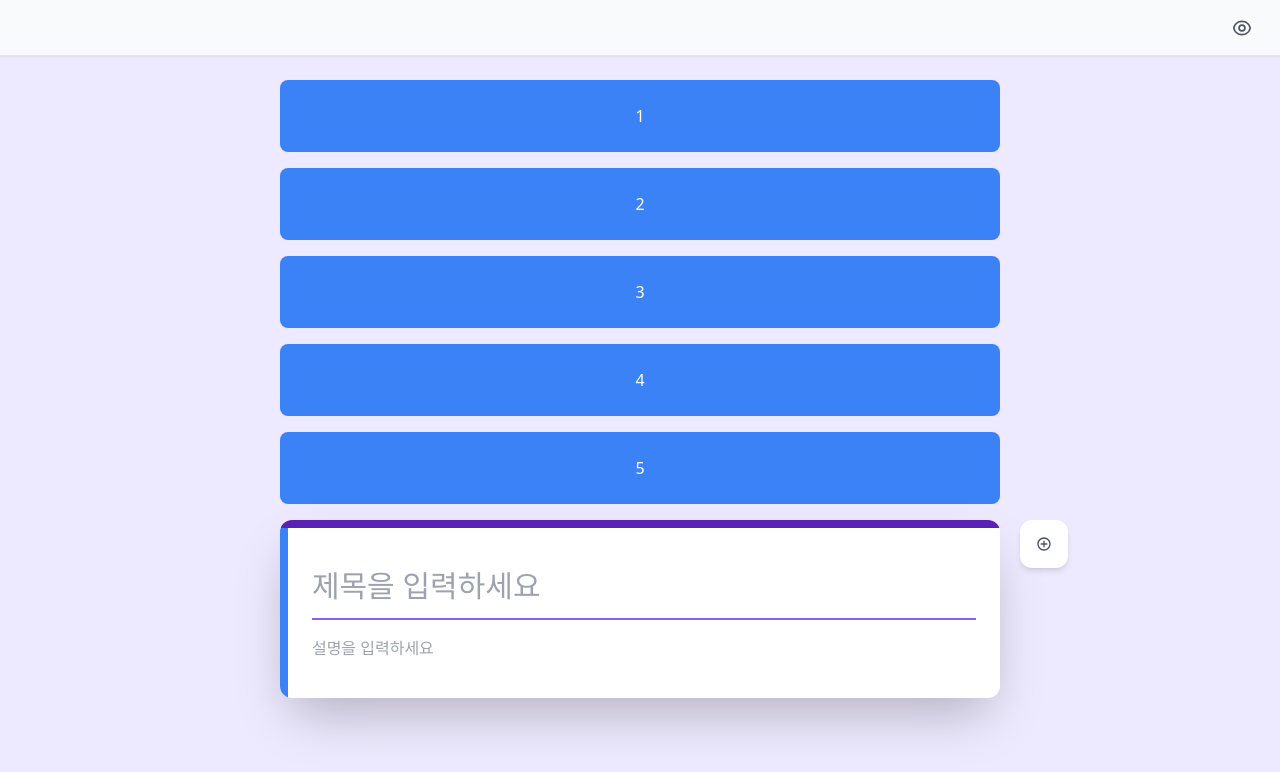
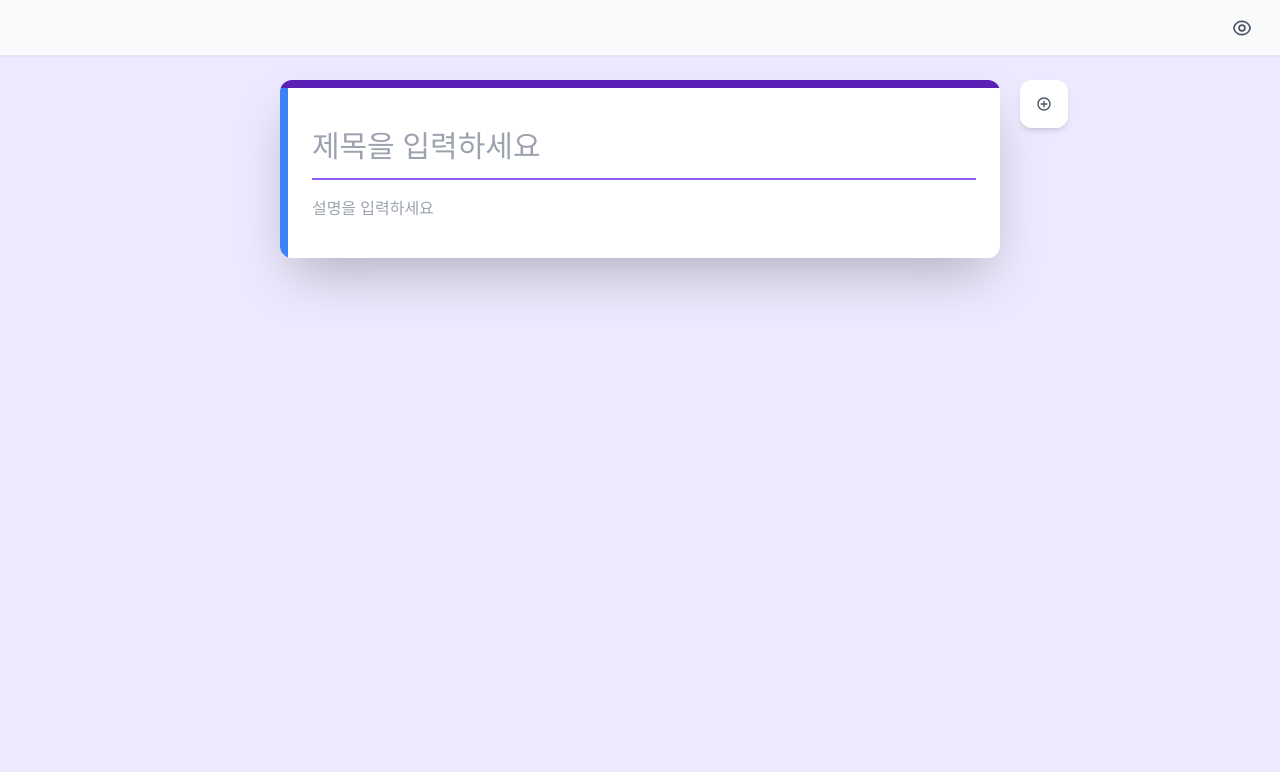
Before and after one commit to bh2980/googleFormClone, a React (Vite) app: page /editor in a window 1280 px wide. Shown: the top 772 px of the page. Built offline with nearby package versions, Linux system fonts and the light colour scheme.

Commit message:
fix: merge 하면서 생긴 문제 fix

```diff
--- a/src/component/editor/AnswerItemManager.tsx
+++ b/src/component/editor/AnswerItemManager.tsx
@@ -29,7 +29,7 @@ const AnswerManager = ({ questionID }: AnswerManagerProps) => {
 
   const { isEditing } = useChangeEditBlockID(questionID);
 
-  const { constainerRef, handleDrag } = useDnDList({
+  const { containerRef, handleDrag } = useDnDList({
     handleItem: (fromIdx: number, toIdx: number) => {
       dispatch(editAnswerOrder({ questionID, fromIdx, toIdx }));
     },
@@ -83,7 +83,7 @@ const AnswerManager = ({ questionID }: AnswerManagerProps) => {
       {type === EDITOR_QUESTION_TYPE.long && <div className="text-gray-400">장문형 메시지</div>}
       {type !== EDITOR_QUESTION_TYPE.short && type !== EDITOR_QUESTION_TYPE.long && (
         <>
-          <div ref={constainerRef}>
+          <div ref={containerRef}>
             {answerIDList.map((aID, idx) => {
               const answerInfo = answerMap[aID];
               return (
@@ -97,7 +97,7 @@ const AnswerManager = ({ questionID }: AnswerManagerProps) => {
                   isEditing={isEditing}
                   deletable={answerIDList.length > 1}
                   onDeleteButton={() => removeAnswerItem(aID, idx)}
-                  handleDrag={(e) => handleDrag(e, idx)}
+                  handleDrag={handleDrag}
                   innerRef={(el) => (chooseAnswerRef.current[idx] = el)}
                 />
               );
--- a/src/hook/headless/useDnDList_unstable.tsx
+++ /dev/null
@@ -1,204 +0,0 @@
-import { useMemo, useRef } from "react";
-
-interface useDnDProps {
-  handleItem: (fromIdx: number, toIdx: number) => void;
-}
-
-export interface DnDAction {
-  fromIdx: number;
-  toIdx: number;
-}
-
-const setStyle = (target: HTMLElement, style: Partial<CSSStyleDeclaration>) => {
-  Object.assign(target.style, style);
-};
-
-const makePx = (number: number) => `${number}px`;
-
-const isMoved = (item: HTMLElement) => item.classList.contains("moved");
-
-const makeTranslate = (x: number, y: number) => `translate(${makePx(x)}, ${makePx(y)})`;
-
-const useDnDList_unstable = <T extends HTMLElement = HTMLDivElement>({ handleItem }: useDnDProps) => {
-  const containerRef = useRef<T>(null);
-  const stackRef = useRef<number[]>([]);
-  const prevDiff = useRef(0);
-
-  const isReverse = (diff: number, stackTop: number, belowItemIdx: number) => {
-    if (stackTop === belowItemIdx) {
-      prevDiff.current = prevDiff.current * -1;
-      return true;
-    }
-
-    if (prevDiff.current === 0) {
-      prevDiff.current = diff;
-      return false;
-    }
-
-    if (prevDiff.current !== diff) {
-      prevDiff.current = diff;
-      return true;
-    } else return false;
-  };
-
-  const getDragIdx = (item: HTMLElement) => Number(item.dataset.dragIdx);
-  const getStackTop = () => stackRef.current[stackRef.current.length - 1];
-
-  const dragStart = (e: React.MouseEvent) => {
-    if (!containerRef?.current) return;
-
-    e.preventDefault();
-
-    // TODO 추후 수정 -> useMemo를 통한 성능 최적화
-    // const itemList = [...containerRef.current.childNodes] as HTMLElement[];
-
-    const dragStartPoint = { clientX: e.clientX, clientY: e.clientY };
-
-    containerRef.current.childNodes.forEach((item, idx) => {
-      const dragListItem = item as HTMLElement;
-
-      dragListItem.dataset.dragIdx = String(idx);
-      setStyle(dragListItem, { transition: "transform 0.2s" });
-    });
-
-    const placeholder = e.target as HTMLElement;
-    const dragItemIdx = getDragIdx(placeholder);
-
-    stackRef.current.push(dragItemIdx);
-
-    const moveItem = placeholder.cloneNode(true) as HTMLElement;
-    const { width, height, top, left } = placeholder.getBoundingClientRect();
-
-    setStyle(moveItem, {
-      position: "fixed",
-      pointerEvents: "none",
-      zIndex: "9999",
-      width: makePx(width),
-      height: makePx(height),
-      top: makePx(top),
-      left: makePx(left),
-      transition: "",
-    });
-
-    setStyle(placeholder, { opacity: "0.5", border: "1px solid blue", pointerEvents: "none" });
-
-    containerRef.current.appendChild(moveItem);
-
-    const GAP =
-      containerRef.current.childNodes.length <= 1
-        ? 0
-        : (containerRef.current.childNodes[1] as HTMLElement).getBoundingClientRect().top -
-          (containerRef.current.childNodes[0] as HTMLElement).getBoundingClientRect().bottom;
-
-    const MOVE_DISTANCE = height + GAP;
-
-    const mouseMove = (e: MouseEvent) => {
-      e.preventDefault();
-
-      const deltaX = e.clientX - dragStartPoint.clientX;
-      const deltaY = e.clientY - dragStartPoint.clientY;
-      setStyle(moveItem, { transform: makeTranslate(deltaX, deltaY) });
-
-      const belowElement = document.elementFromPoint(e.clientX, e.clientY)?.closest("[data-drag-idx]") as HTMLElement;
-
-      if (belowElement) {
-        const belowItemIdx = getDragIdx(belowElement);
-        const stackTop = getStackTop();
-
-        if (belowItemIdx === dragItemIdx) return;
-
-        // console.log(belowItemIdx);
-        // stacktop부터 현재 드래그까지 모든 idx에 대해 처리
-        const diff = belowItemIdx > stackTop ? 1 : -1;
-
-        const tempIsReverse = isReverse(diff, stackTop, belowItemIdx);
-
-        const progressIdx = tempIsReverse
-          ? Array.from({ length: Math.abs(belowItemIdx - stackTop) + 1 }, (_, i) => stackTop + i * diff)
-          : Array.from({ length: Math.abs(belowItemIdx - stackTop) }, (_, i) => stackTop + (i + 1) * diff);
-
-        console.log("progressIdx :", progressIdx, "stackTop :", stackTop);
-        console.log("diff", diff, "prevDiff", prevDiff.current, "isReverse :", tempIsReverse);
-
-        progressIdx.forEach((itemIdx) => {
-          if (itemIdx === dragItemIdx) return;
-
-          const targetItem = containerRef.current?.childNodes[itemIdx] as HTMLElement;
-
-          if (isMoved(targetItem)) {
-            // 왕복 로직 -> 한 번 이동된 아이들을 다시 처리
-            const backItemIdx = stackRef.current.pop();
-            // 한 번 이동된 아이들은 moved 클래스가 추가된다.
-            const placeholderMove = (backItemIdx! - dragItemIdx + diff) * MOVE_DISTANCE;
-
-            setStyle(placeholder, { transform: makeTranslate(0, placeholderMove) });
-            setStyle(targetItem, { transform: makeTranslate(0, 0), pointerEvents: "none" });
-            targetItem.classList.remove("moved");
-
-            targetItem.addEventListener(
-              "transitionend",
-              () => {
-                setStyle(targetItem, { pointerEvents: "" });
-              },
-              { once: true }
-            );
-
-            // moved 클래스를 빼고 translate이 적용되어있던 것을 제거하면 원래 위치로 돌아온다.
-            // 기존 것들도 반복하면서 로직이 꼬임
-          } else {
-            // 편도 로직
-            const placeholderMove = (belowItemIdx - dragItemIdx) * MOVE_DISTANCE;
-            const targetMove = MOVE_DISTANCE * diff * -1;
-
-            setStyle(placeholder, { transform: makeTranslate(0, placeholderMove) });
-            setStyle(targetItem, { transform: makeTranslate(0, targetMove), pointerEvents: "none" });
-            targetItem.classList.add("moved");
-
-            targetItem.addEventListener(
-              "transitionend",
-              () => {
-                setStyle(targetItem, { pointerEvents: "" });
-              },
-              { once: true }
-            );
-
-            stackRef.current.push(itemIdx);
-          }
-        });
-
-        // 드래그 idx면 제거
-        // stacktop과 idx가 같으면 빼고 translate 적용 제거
-        // stacktop과 idx과 다르면 stack에 넣고 translate 적용
-      }
-    };
-
-    const mouseUp = (e: MouseEvent) => {
-      document.removeEventListener("mousemove", mouseMove);
-      moveItem.remove();
-
-      placeholder.removeAttribute("style"); // style을 다 제거하면 안됨
-      placeholder.removeAttribute("data-drag-idx");
-
-      containerRef.current?.childNodes.forEach((item) => {
-        const listItem = item as HTMLElement;
-        listItem.removeAttribute("style"); // style을 다 제거하면 안됨
-        listItem.classList.remove("moved");
-        listItem.classList.remove("moving");
-      });
-
-      console.log(stackRef.current, dragItemIdx, getStackTop());
-
-      handleItem(dragItemIdx, getStackTop());
-
-      stackRef.current = [];
-      prevDiff.current = 0;
-    };
-
-    document.addEventListener("mousemove", mouseMove);
-    document.addEventListener("mouseup", mouseUp, { once: true });
-  };
-
-  return { containerRef, dragStart };
-};
-
-export default useDnDList_unstable;
--- a/src/pages/Editor.tsx
+++ b/src/pages/Editor.tsx
@@ -12,8 +12,7 @@ import { addAnswer } from "../store/reducer/answerSlice";
 import useDnDList from "../hook/headless/useDnDList";
 import { editQuestionBlockOrder } from "../store/reducer/docsSlice";
 import { Link } from "react-router-dom";
-import { useEffect, useRef, useState } from "react";
-import useDnDList_unstable from "../hook/headless/useDnDList_unstable";
+import { useEffect, useRef } from "react";
 
 // TODO 관련 컴포넌트 EDITOR로 변경
 const Editor = () => {
@@ -22,24 +21,13 @@ const Editor = () => {
   const sidebarPosition = useAppSelector((store) => store.sidebarPosition);
   const prevLength = useRef(questionIDList.length);
 
-  const [testArr, setTestArr] = useState([1, 2, 3, 4, 5]);
-
   const floatingSideBarRef = useRef<HTMLDivElement>(null);
 
   const handleItem = (fromIdx: number, toIdx: number) => {
     dispatch(editQuestionBlockOrder({ fromIdx, toIdx }));
   };
 
-  const { handleDrag, constainerRef } = useDnDList({ handleItem, ghost: true });
-
-  const handleDrag_unstable = (fromIdx: number, toIdx: number) => {
-    const nextState = [...testArr];
-    const [targetElement] = nextState.splice(fromIdx, 1);
-    nextState.splice(toIdx, 0, targetElement);
-    setTestArr(nextState);
-  };
-
-  const { dragStart, containerRef } = useDnDList_unstable({ handleItem: handleDrag_unstable });
+  const { handleDrag, containerRef } = useDnDList({ handleItem, ghost: true });
 
   const addQuestionBlock = () => {
     const QUESTION_ID = uuidv4();
@@ -101,19 +89,8 @@ const Editor = () => {
       </div>
       <div className="relative flex justify-center w-full px-4 py-20">
         <form className="flex flex-col w-full gap-4 max-w-[720px]">
-          <div ref={containerRef} className="flex flex-col w-full gap-4">
-            {testArr.map((item) => (
-              <div
-                className="w-full h-[72px] flex justify-center items-center bg-blue-500 text-white rounded-lg"
-                key={item}
-                onMouseDown={dragStart}
-              >
-                {item}
-              </div>
-            ))}
-          </div>
           <TitleBlock />
-          <div ref={constainerRef} className="flex flex-col gap-4">
+          <div ref={containerRef} className="flex flex-col gap-4">
             {questionIDList.map((qID) => (
               <QuestionBlock key={qID} questionID={qID} handleDrag={handleDrag} />
             ))}
```
Also changed, not shown: src/hook/headless/useDnDList.tsx (+5 -5 lines).
